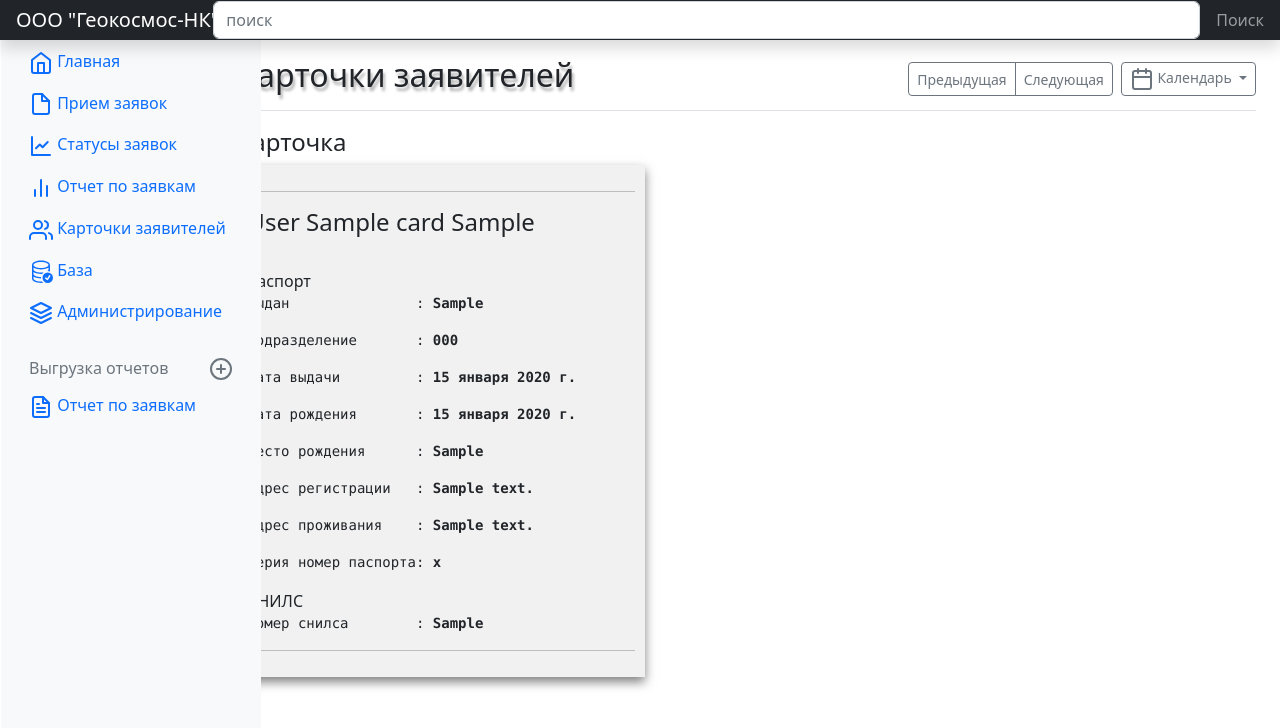
After one commit to dazimir/CRM, a Django app: page /Customer_card in a window 1280 px wide. The commit adds this page. Shown: the top 728 px of the page. Run offline with Django 4.2, Linux system fonts and the light colour scheme; tables that the repository leaves empty hold one stand-in row (values such as "Sample post"); some libraries are stand-ins or nearby versions.

Commit message:
Поправил в офисе

```diff
--- a/home/home/settings.py
+++ b/home/home/settings.py
@@ -106,8 +106,8 @@ USE_TZ = True
 
 # Static files (CSS, JavaScript, Images)
 # https://docs.djangoproject.com/en/4.1/howto/static-files/
-STATICFILES_DIR = 'main/static/'
-STATIC_URL = 'static/'
+STATICFILES_DIR = '/main/static/'
+STATIC_URL = '/static/'
 
 # Default primary key field type
 # https://docs.djangoproject.com/en/4.1/ref/settings/#default-auto-field
--- a/home/main/models.py
+++ b/home/main/models.py
@@ -1,7 +1,5 @@
 from django.db import models
 
-
-# Create your models here.
 
 
 class Task(models.Model):
@@ -15,6 +13,8 @@ class Task(models.Model):
     class Meta:
         verbose_name = 'Задача'
         verbose_name_plural = 'Задачи'
+
+
 
 
 # Карточка заказчика ФЛ
--- a/home/main/templates/main/base.html
+++ b/home/main/templates/main/base.html
@@ -83,14 +83,14 @@
             </a>
           </li>
 
+
           <li class="nav-item">
             <a class="nav-link" href="{% url 'status_task' %}">
               <svg xmlns="http://www.w3.org/2000/svg" width="24" height="24" viewBox="0 0 24 24" fill="none" stroke="currentColor" stroke-width="2" stroke-linecap="round" stroke-linejoin="round"
                    class="feather feather-shopping-cart"
                    aria-hidden="true">
-                <circle cx="9" cy="21" r="1"></circle>
-                <circle cx="20" cy="21" r="1"></circle>
-                <path d="M1 1h4l2.68 13.39a2 2 0 0 0 2 1.61h9.72a2 2 0 0 0 2-1.61L23 6H6"></path></svg>
+                <path d="M3 3v18h18"/>
+                <path d="M18.7 8l-5.1 5.2-2.8-2.7L7 14.3"/></svg>
               Статусы заявок
             </a>
           </li>
@@ -100,22 +100,32 @@
               <svg xmlns="http://www.w3.org/2000/svg" width="24" height="24" viewBox="0 0 24 24" fill="none" stroke="currentColor" stroke-width="2" stroke-linecap="round" stroke-linejoin="round"
                    class="feather feather-users"
                    aria-hidden="true">
-                <path d="M17 21v-2a4 4 0 0 0-4-4H5a4 4 0 0 0-4 4v2"></path>
-                <circle cx="9" cy="7" r="4"></circle>
-                <path d="M23 21v-2a4 4 0 0 0-3-3.87"></path>
-                <path d="M16 3.13a4 4 0 0 1 0 7.75"></path></svg>
+                <line x1="18" y1="20" x2="18" y2="10"></line>
+                <line x1="12" y1="20" x2="12" y2="4"></line>
+                <line x1="6" y1="20" x2="6" y2="14"></line></svg>
               Отчет по заявкам
             </a>
           </li>
 
           <li class="nav-item">
-            <a class="nav-link" href="#">
+            <a class="nav-link" href="{% url 'customer_card' %}">
               <svg xmlns="http://www.w3.org/2000/svg" width="24" height="24" viewBox="0 0 24 24" fill="none" stroke="currentColor" stroke-width="2" stroke-linecap="round" stroke-linejoin="round"
                    class="feather feather-bar-chart-2"
                    aria-hidden="true">
-                <line x1="18" y1="20" x2="18" y2="10"></line>
-                <line x1="12" y1="20" x2="12" y2="4"></line>
-                <line x1="6" y1="20" x2="6" y2="14"></line></svg>
+                <path d="M17 21v-2a4 4 0 0 0-4-4H5a4 4 0 0 0-4 4v2"></path>
+                <circle cx="9" cy="7" r="4"></circle>
+                <path d="M23 21v-2a4 4 0 0 0-3-3.87"></path>
+                <path d="M16 3.13a4 4 0 0 1 0 7.75"></path></svg>
+              Карточки заявителей
+            </a>
+          </li>
+
+          <li class="nav-item">
+            <a class="nav-link" href="{% url 'admin' %}">
+              <svg xmlns="http://www.w3.org/2000/svg" width="24" height="24" fill="currentColor" class="bi bi-database" viewBox="0 0 16 16"
+                   aria-hidden="true">
+                <path d="M12.5 16a3.5 3.5 0 1 0 0-7 3.5 3.5 0 0 0 0 7Zm1.679-4.493-1.335 2.226a.75.75 0 0 1-1.174.144l-.774-.773a.5.5 0 0 1 .708-.708l.547.548 1.17-1.951a.5.5 0 1 1 .858.514Z"/>
+                <path d="M12.096 6.223A4.92 4.92 0 0 0 13 5.698V7c0 .289-.213.654-.753 1.007a4.493 4.493 0 0 1 1.753.25V4c0-1.007-.875-1.755-1.904-2.223C11.022 1.289 9.573 1 8 1s-3.022.289-4.096.777C2.875 2.245 2 2.993 2 4v9c0 1.007.875 1.755 1.904 2.223C4.978 15.71 6.427 16 8 16c.536 0 1.058-.034 1.555-.097a4.525 4.525 0 0 1-.813-.927C8.5 14.992 8.252 15 8 15c-1.464 0-2.766-.27-3.682-.687C3.356 13.875 3 13.373 3 13v-1.302c.271.202.58.378.904.525C4.978 12.71 6.427 13 8 13h.027a4.552 4.552 0 0 1 0-1H8c-1.464 0-2.766-.27-3.682-.687C3.356 10.875 3 10.373 3 10V8.698c.271.202.58.378.904.525C4.978 9.71 6.427 10 8 10c.262 0 .52-.008.774-.024a4.525 4.525 0 0 1 1.102-1.132C9.298 8.944 8.666 9 8 9c-1.464 0-2.766-.27-3.682-.687C3.356 7.875 3 7.373 3 7V5.698c.271.202.58.378.904.525C4.978 6.711 6.427 7 8 7s3.022-.289 4.096-.777ZM3 4c0-.374.356-.875 1.318-1.313C5.234 2.271 6.536 2 8 2s2.766.27 3.682.687C12.644 3.125 13 3.627 13 4c0 .374-.356.875-1.318 1.313C10.766 5.729 9.464 6 8 6s-2.766-.27-3.682-.687C3.356 4.875 3 4.373 3 4Z"/></svg>
               База
             </a>
           </li>
@@ -190,13 +200,9 @@
 
       <div>
         <div style="width:100%; height:1px; clear:both;"></div>
-        <div class="boxShadow8 line_block">
-        {% block content1 %}{% endblock %}
-        </div>
 
-<!--        <div class="boxShadow8 line_block">-->
         {% block content2 %}{% endblock %}
-<!--        </div>-->
+
       </div>
 
 
--- /dev/null
+++ b/home/main/templates/main/customer_card.html
@@ -0,0 +1,32 @@
+{% extends 'main/base.html' %}
+
+{% block title %}
+CRM "ГК-НК"
+{% endblock %}
+
+{% block content_name %}
+Карточки заявителей
+{% endblock %}
+
+
+{% block content2 %}
+<h4>{{ title2 }}</h4>
+{% for el in cards %}
+<div class="boxShadow8 line_block">
+    <hr>
+    <h4>{{ el.last_name }} {{ el.name_name }} {{ el.first_name}}</h4><br>
+    паспорт<br>
+    <pre>выдан               : <b>{{ el.place_of_issue }}</b></pre>
+    <pre>подразделение       : <b>{{ el.division_code }}</b></pre>
+    <pre>дата выдачи         : <b>{{ el.date_of_issue }}</b></pre>
+    <pre>дата рождения       : <b>{{ el.date_of_birth }}</b></pre>
+    <pre>место рождения      : <b>{{ el.place_of_birth }}</b></pre>
+    <pre>адрес регистрации   : <b>{{ el.registration_address }}</b></pre>
+    <pre>адрес проживания    : <b>{{ el.residential_address }}</b></pre>
+    <pre>серия номер паспорта: <b>{{ el.sn_passport }}</b></pre>
+    СНИЛС<br>
+    <pre>номер снилса        : <b>{{ el.snils }}</b></pre>
+    <hr>
+</div>
+{% endfor %}
+{% endblock %}
--- a/home/main/templates/main/report_task.html
+++ b/home/main/templates/main/report_task.html
@@ -9,11 +9,6 @@ CRM "ГК-НК"
 {% endblock %}
 
 
-{% block content1 %}
-ФИгня
-{% endblock %}
-
-
 {% block content2 %}
     Вторая часть блока Графики и цифры
     <p>Разные поля</p>
--- a/home/main/urls.py
+++ b/home/main/urls.py
@@ -9,4 +9,6 @@ urlpatterns = [
     path('Priem_zayavok', views.input_task, name='input_task'),
     path('Otchet_po_zayavkam', views.report_task, name='report_task'),
     path('Status_zayavok', views.status_task, name='status_task'),
+    path('Customer_card', views.customer_card, name='customer_card'),
+    path('admin', views.admin, name='admin'),
 ]
--- a/home/main/views.py
+++ b/home/main/views.py
@@ -5,7 +5,7 @@ from .forms import TaskForm, Customer_cardForm
 
 
 def admin(request):
-    return render(request, 'admin.html')
+    return render(request, 'admin')
 
 
 def index(request):
@@ -36,6 +36,9 @@ def report_task(request):
 
 def status_task(request):
     tasks = Task.objects.order_by('-id')
+    return render(request, 'main/status_task.html', {'title': 'Отчет', 'tasks': tasks})
+
+
+def customer_card(request):
     cards = Сustomer_card.objects.order_by('-id')
-    # render(request, 'main/status_task.html', {'title': 'Отчет', 'tasks': tasks}),
-    return render(request, 'main/status_task.html', {'title2': 'Карточка', 'cards': cards, 'title1': 'Отчет', 'tasks': tasks})
+    return render(request, 'main/customer_card.html', {'title2': 'Карточка', 'cards': cards, 'title1': 'Отчет'})
```
Also changed, not shown: home/main/templates/main/input_task.html (+4 -7 lines), home/main/templates/main/status_task.html (+7 -16 lines).
